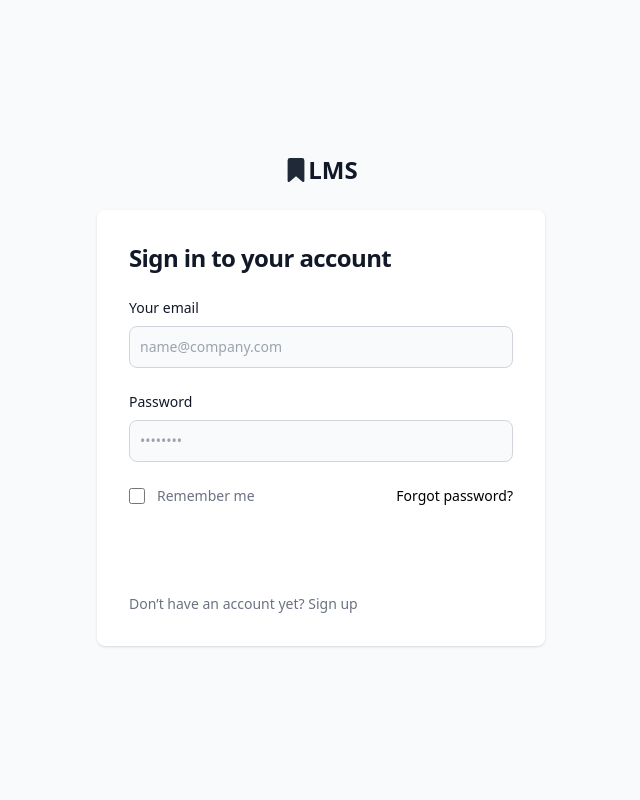
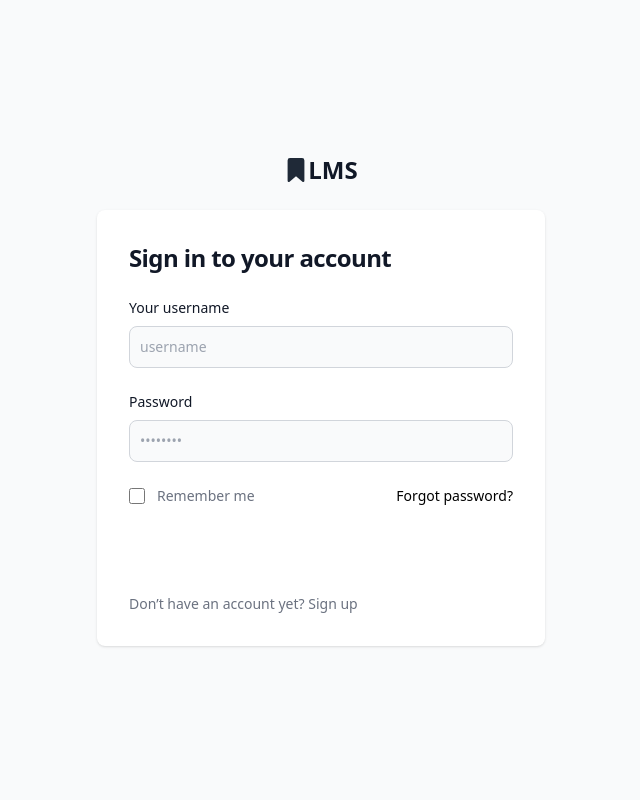
Before and after one commit to fromwindowstolinux/LMS, a FastAPI app: page /login in a window 1280 px wide. Shown: the whole page, without its empty margins (319-959 px from the left). Run offline with FastAPI, Linux system fonts and the light colour scheme; some libraries are stand-ins or nearby versions.

Commit message:
updated login

```diff
--- a/templates/login.html
+++ b/templates/login.html
@@ -27,8 +27,8 @@
           </h1>
           <form class="space-y-4 md:space-y-6" action="/login" method="post">
             <div>
-              <label for="email" class="block mb-2 text-sm font-medium text-gray-900 dark:text-white">Your email</label>
-              <input type="email" name="email" id="email" placeholder="name@company.com"
+              <label for="username" class="block mb-2 text-sm font-medium text-gray-900 dark:text-white">Your username</label>
+              <input type="text" name="username" id="username" placeholder="username"
                 class="bg-gray-50 border border-gray-300 text-gray-900 sm:text-sm rounded-lg focus:ring-primary-600 focus:border-primary-600 block w-full p-2.5 dark:bg-gray-700 dark:border-gray-600 dark:placeholder-gray-400 dark:text-white dark:focus:ring-blue-500 dark:focus:border-blue-500"
                 required="">
             </div>
```
